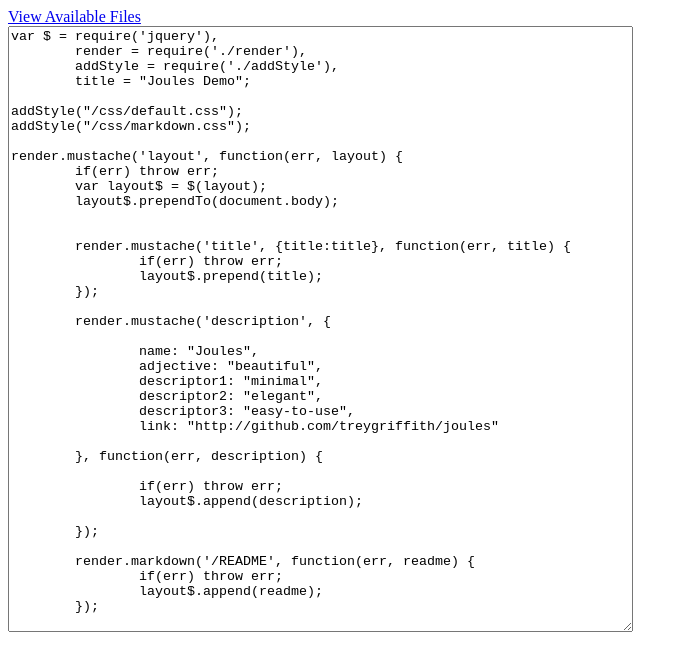
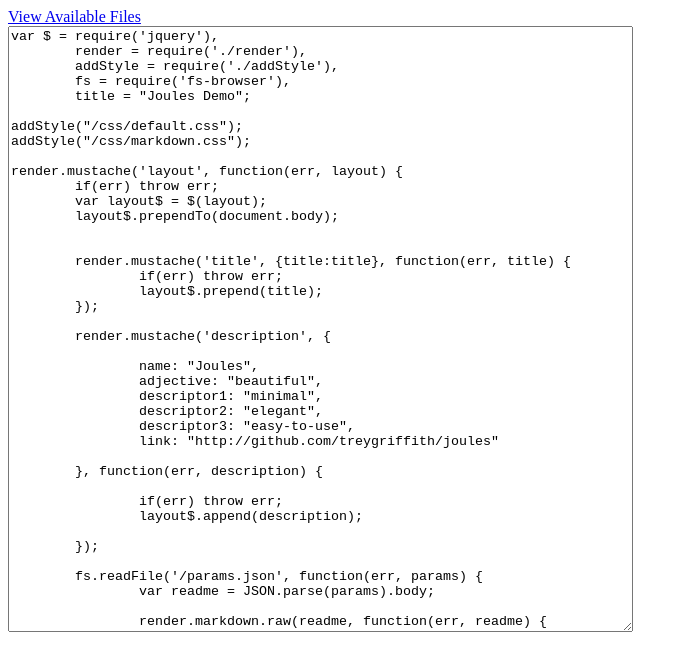
Before and after one commit to treygriffith/joules, a plain HTML site: page demo.html in a window 1280 px wide. Shown: the whole page, without its empty margins (0-688 px from the left). Drawn offline with Linux system fonts and the light colour scheme; files whose address does not match are found by name.

Commit message:
change the readme location

```diff
--- a/demo.html
+++ b/demo.html
@@ -30,6 +30,7 @@
 var $ = require('jquery'),
 	render = require('./render'),
 	addStyle = require('./addStyle'),
+	fs = require('fs-browser'),
 	title = "Joules Demo";
 
 addStyle("/css/default.css");
@@ -62,11 +63,14 @@ render.mustache('layout', function(err, layout) {
 
 	});
 
-	render.markdown('/README', function(err, readme) {
-		if(err) throw err;
-		layout$.append(readme);
-	});
+	fs.readFile('/params.json', function(err, params) {
+		var readme = JSON.parse(params).body;
 
+		render.markdown.raw(readme, function(err, readme) {
+			if(err) throw err;
+			layout$.append(readme);
+		});
+	})
 });
 </textarea>
 
```
Also changed, not shown: js/render/markdown.js (+9 -5 lines).
